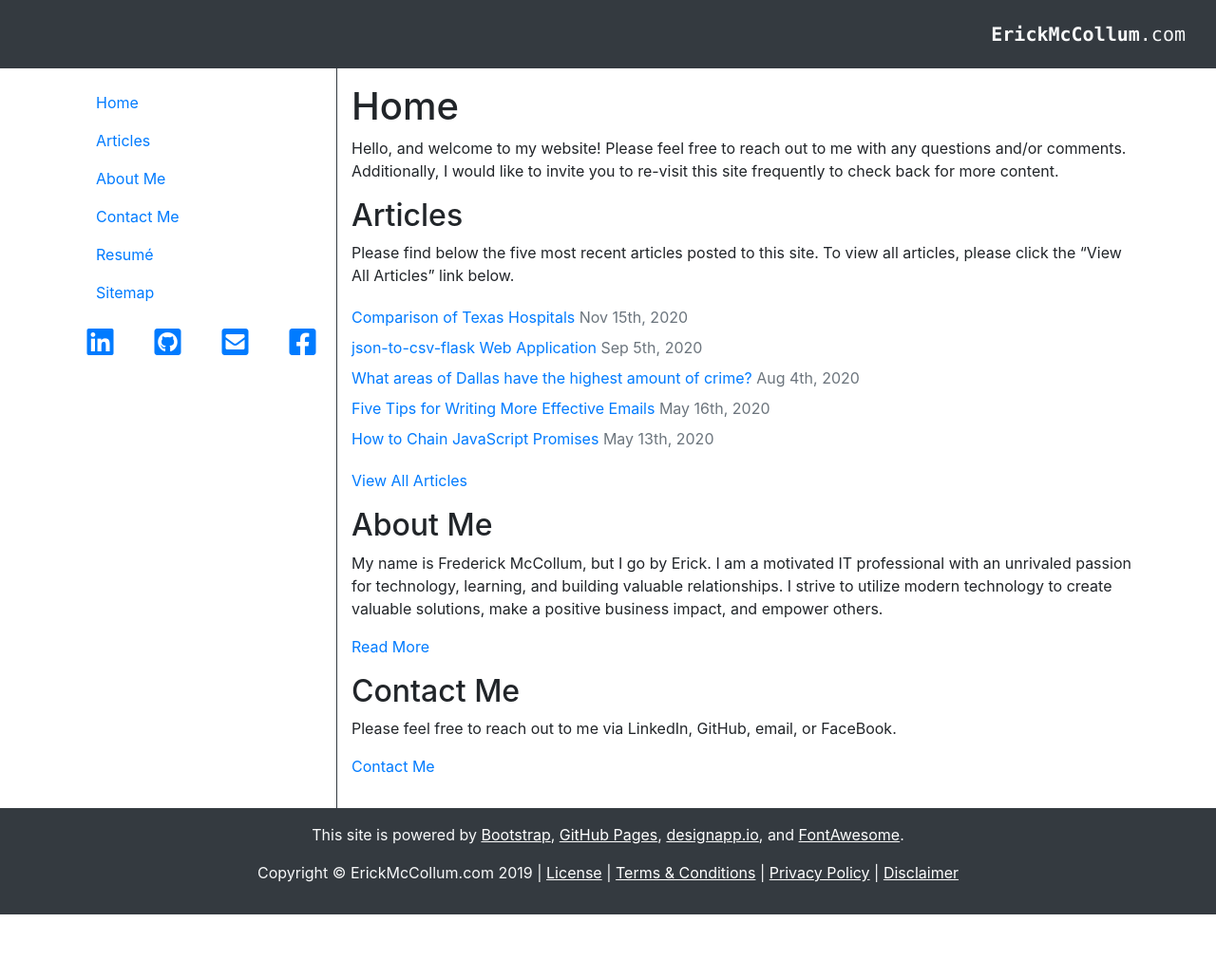
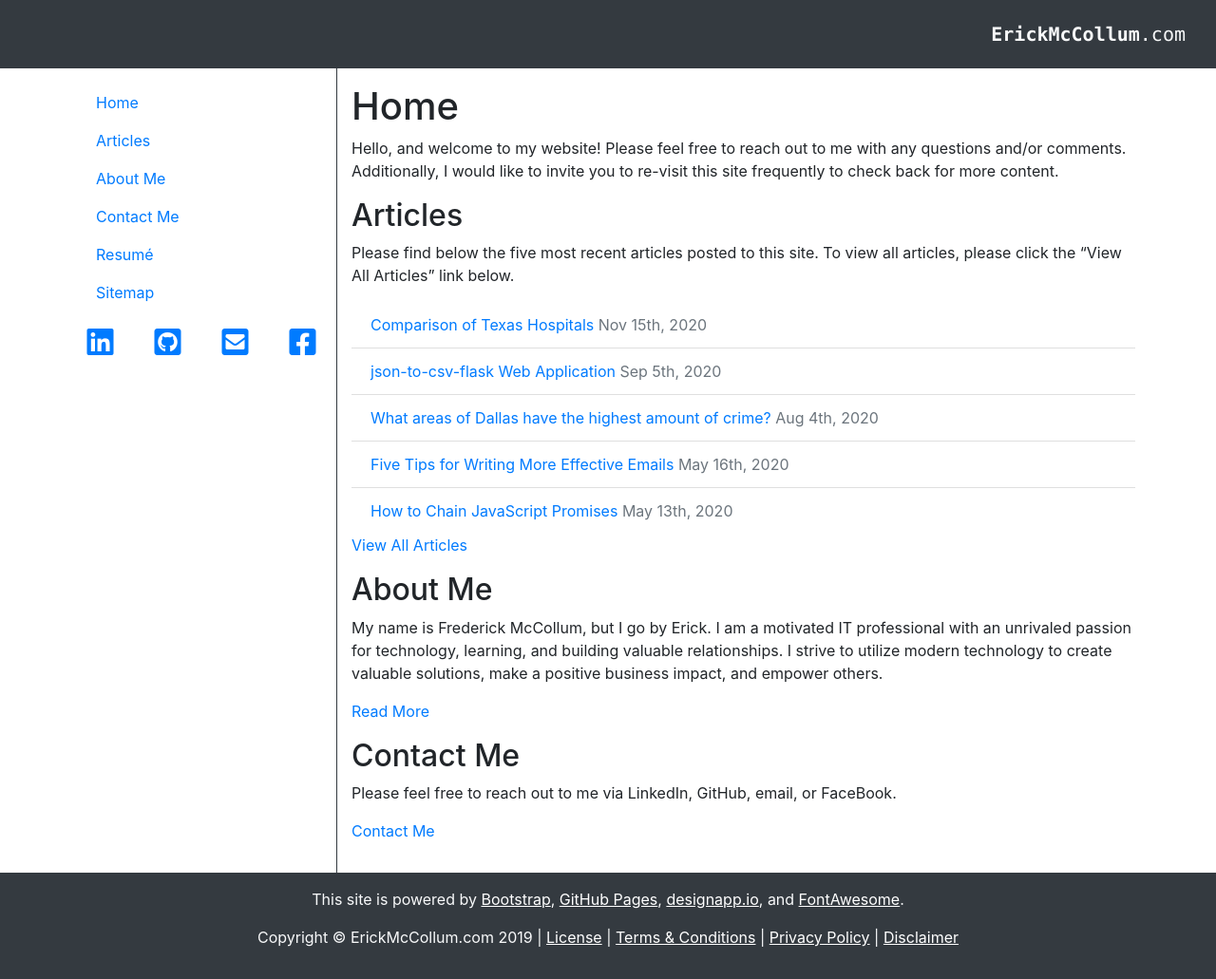
Before and after one commit to frederickm13/frederickm13.github.io, a Jekyll site: the page built from pages/index.md, in a window 1280 px wide. Shown: the whole page at 95% size. Built offline with Jekyll 4.4.1, drawn with Linux system fonts in a browser that asks for light colours; before the commit the page ends 963 px from its top, so only the background shows below that.

Commit message:
Fix link; update list style

```diff
--- a/pages/index.md
+++ b/pages/index.md
@@ -10,9 +10,9 @@ Hello, and welcome to my website! Please feel free to reach out to me with any q
 
 ## Articles
 Please find below the five most recent articles posted to this site. To view all articles, please click the "View All Articles" link below.
-<ul style="list-style-type: none;" class="px-0 mx-0">
+<ul class="list-group list-group-flush">
     {% for post in site.posts limit:5 %}
-        <li class="py-1">
+        <li class="list-group-item">
             <a href="{{ post.url }}">{{ post.title }}</a> <span class="text-muted">{{ post.date | date_to_string: "ordinal", "US" }}</span>
         </li>
     {% endfor %}
```
Also changed, not shown: _posts/2020-11-15-ComparisonTexasHospitals.md (+1 -1 lines).
